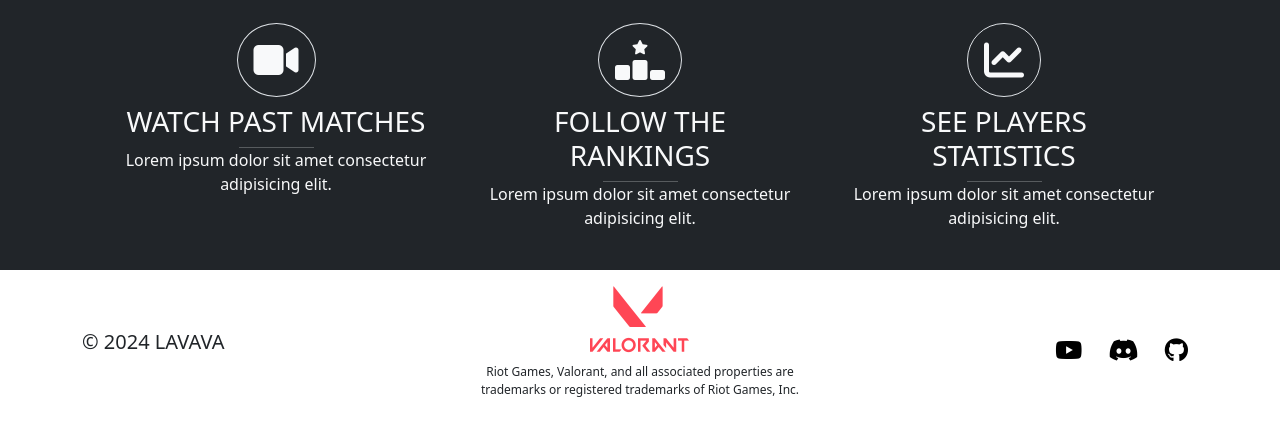
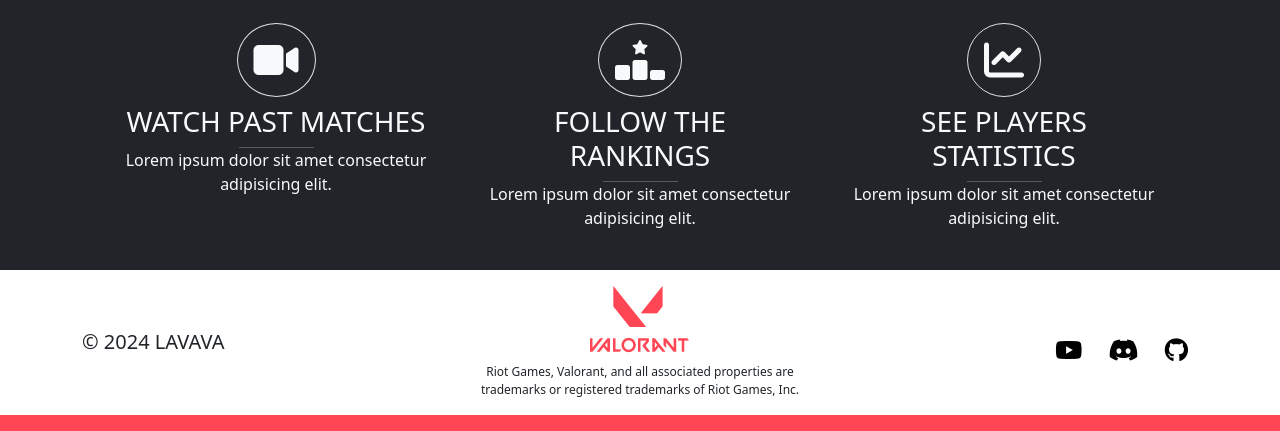
Before and after one commit to codeNilson/valorant-amateur-league, a Django app: template lavava/templates/lavava/landing_page.html in a window 1280 px wide. Shown: the part 1063-1494 px from the top of the page. Run offline with Django 5.2, Linux system fonts and the light colour scheme; the template is opened without the code that fills it, so the values that code supplies are empty; some libraries are stand-ins or nearby versions.

Commit message:
Refactor footer section in landing page template

```diff
--- a/lavava/templates/lavava/landing_page.html
+++ b/lavava/templates/lavava/landing_page.html
@@ -92,7 +92,7 @@
 
     <footer class="footer text-center">
         <div class="container">
-            <div class="row align-items-center py-3">
+            <div class="row align-items-center pt-3">
                 <div class="col-md-4 text-md-start fs-5">
                     <p>© 2024 LAVAVA</p>
                 </div>
@@ -109,6 +109,7 @@
             </div>
         </div>
     </footer>
+    <script src="https://cdn.jsdelivr.net/npm/bootstrap@5.3.3/dist/js/bootstrap.bundle.min.js" integrity="sha384-YvpcrYf0tY3lHB60NNkmXc5s9fDVZLESaAA55NDzOxhy9GkcIdslK1eN7N6jIeHz" crossorigin="anonymous"></script>
 </body>
 
 </html>
```
